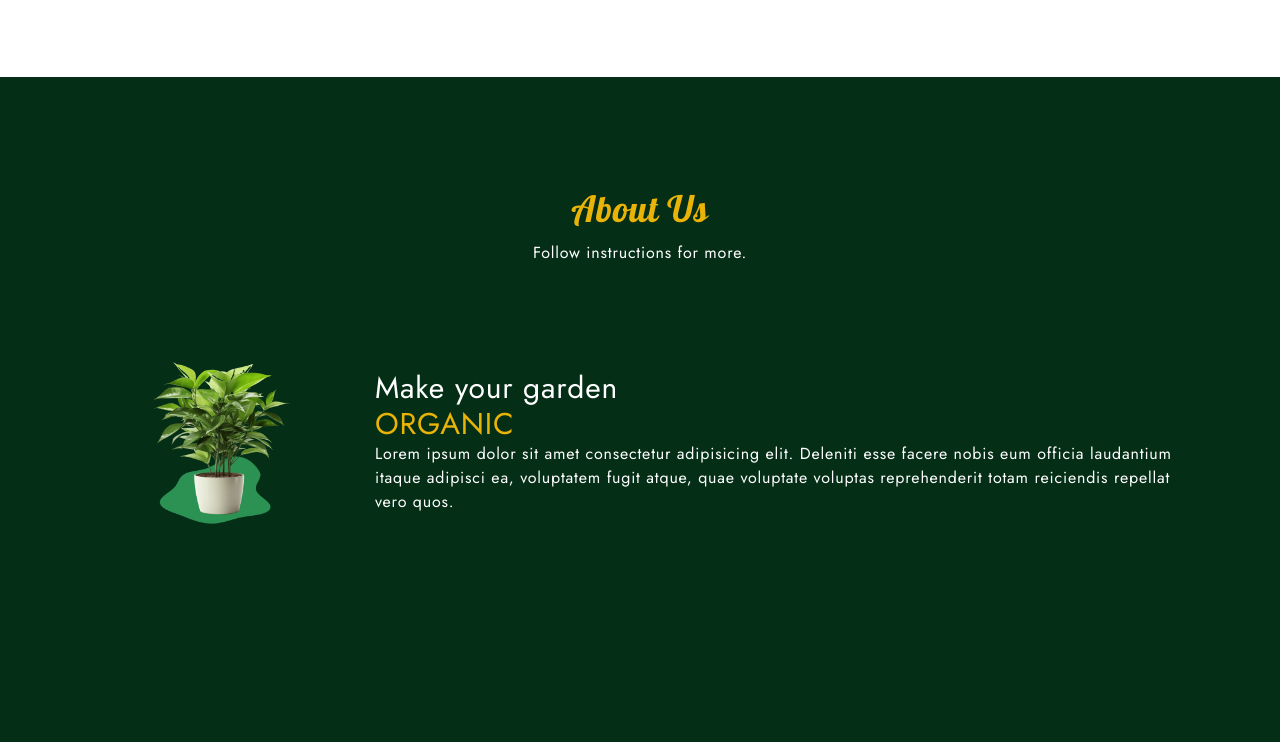
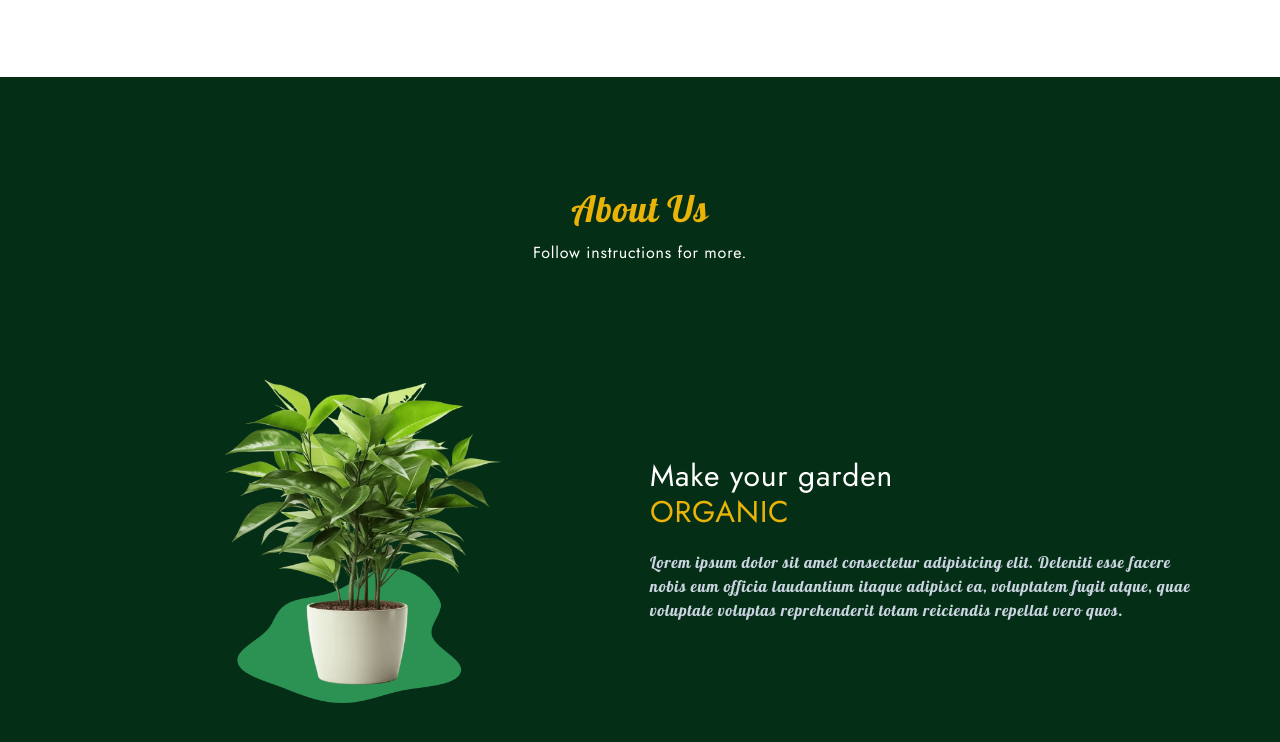
Before and after one commit to EzraMoosa/indoorplants-tailwindcss, a website: page index.html in a window 1280 px wide. Shown: the part 1121-1863 px from the top of the page. Before the commit the page ends 1773 px from the top, so only its background shows below. Drawn offline with nearby package versions, Linux system fonts and the light colour scheme; files whose address does not match are found by name.

Commit message:
Add styling for paragraph text in about section.

```diff
--- a/index.html
+++ b/index.html
@@ -186,12 +186,12 @@
                     </div>
 
                     <!-- Content -->
-                    <div>
-                        <div>
+                    <div class="w-full lg:w-1/2">
+                        <div class="space-y-5">
                             <h3>
                                 Make your garden <br></b><span class="text-yellow-500 uppercase">organic</span>
                             </h3>
-                            <p>
+                            <p class="text-slate-300 font-Lobster">
                                 Lorem ipsum dolor sit amet consectetur adipisicing elit. Deleniti esse facere nobis eum officia laudantium itaque adipisci ea, voluptatem fugit atque, quae voluptate voluptas reprehenderit totam reiciendis repellat vero quos.
                             </p>
                         </div>
```
